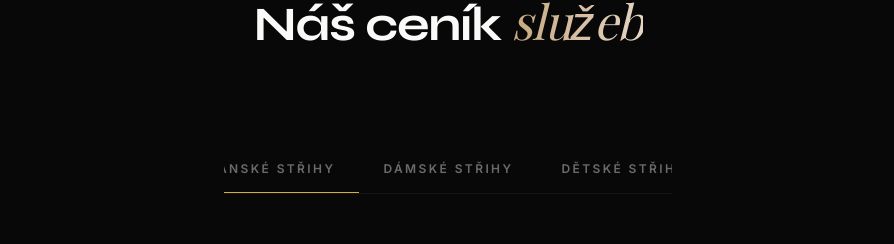
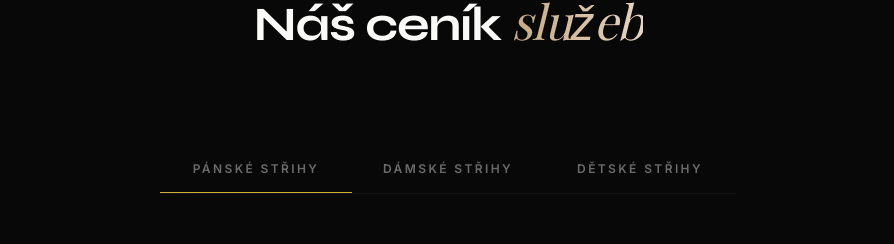
Before and after one commit to nogodcomplexx/SKBRNO, a Next.js app: page / in a window 1280 px wide. Shown: the part 4191-4435 px from the top of the page, without its empty margins (192-1086 px from the left). Built offline with nearby package versions, Linux system fonts and the light colour scheme.

Commit message:
Increase pricing tabs container max-width to max-w-xl to fix text overflow clipping on desktop viewports

```diff
--- a/src/components/Pricing.tsx
+++ b/src/components/Pricing.tsx
@@ -68,7 +68,7 @@ export default function Pricing() {
 
         {/* Minimalist Lookbook Tab Selector */}
         <FadeIn delay={0.2} className="w-full">
-          <div className="flex justify-start sm:justify-center border-b border-white/5 mb-16 w-full max-w-md mx-auto overflow-x-auto scrollbar-hide px-4 sm:px-0">
+          <div className="flex justify-start sm:justify-center border-b border-white/5 mb-16 w-full max-w-xl mx-auto overflow-x-auto scrollbar-hide px-4 sm:px-0">
             {tabs.map((tab) => (
               <button
                 key={tab}
```
